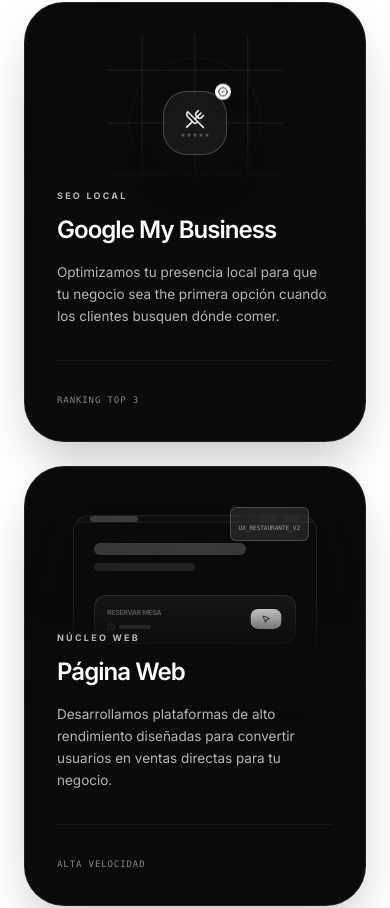
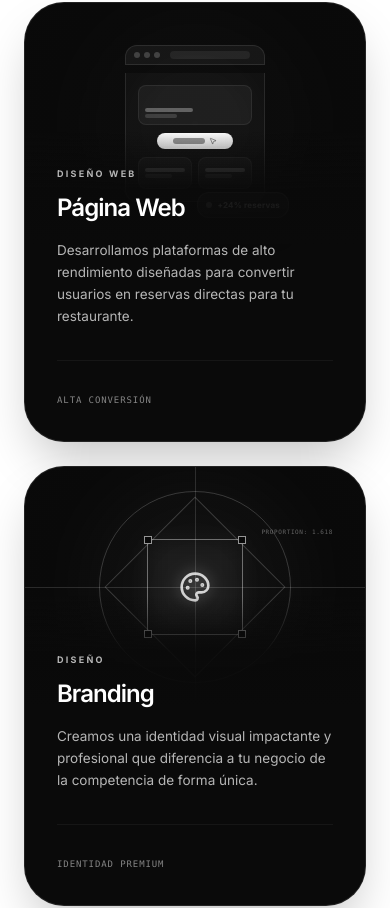
Before and after one commit to motionsmanagement/Motions, a React (Vite) app: page / in a window 390 px wide. Shown: the part 1265-2173 px from the top of the page. Built offline with nearby package versions, Linux system fonts and the light colour scheme.

Commit message:
Reorder services, redesign Web card, compact FinalCTA mobile button

```diff
--- a/components/FinalCTA.tsx
+++ b/components/FinalCTA.tsx
@@ -161,7 +161,7 @@ const FinalCTA: React.FC = () => {
               <div className="pt-6 flex justify-center">
                 <button
                   type="submit"
-                  className="bg-black text-white rounded-full pl-6 md:pl-10 pr-2 md:pr-2.5 py-2 md:py-2.5 flex items-center justify-center md:justify-between gap-3 md:gap-8 group hover:bg-neutral-800 transition-all hover:scale-[1.02] active:scale-95 w-full md:w-auto shadow-xl"
+                  className="bg-black text-white rounded-full pl-6 md:pl-10 pr-2 md:pr-2.5 py-2 md:py-2.5 flex items-center justify-center md:justify-between gap-3 md:gap-8 group hover:bg-neutral-800 transition-all hover:scale-[1.02] active:scale-95 w-auto shadow-xl mx-auto"
                 >
                   <span className="font-semibold tracking-tight text-[14px] md:text-lg leading-tight">
                     <span className="md:hidden">Solicitar presupuesto</span>
--- a/components/Services.tsx
+++ b/components/Services.tsx
@@ -16,90 +16,83 @@ const Services: React.FC = () => {
 
     const services = [
         {
-            title: "Google My Business",
-            description: "Optimizamos tu presencia local para que tu negocio sea the primera opción cuando los clientes busquen dónde comer.",
-            stats: "RANKING TOP 3",
-            tag: "SEO LOCAL",
+            title: "Página Web",
+            description: "Desarrollamos plataformas de alto rendimiento diseñadas para convertir usuarios en reservas directas para tu restaurante.",
+            stats: "ALTA CONVERSIÓN",
+            tag: "DISEÑO WEB",
             Illustration: ({ isVisible }: { isVisible: boolean }) => (
                 <div className="relative w-full h-full flex items-center justify-center">
-                    <div className="relative w-44 h-44 flex items-center justify-center">
-                        <div className="absolute inset-0 opacity-10">
-                            <svg width="100%" height="100%" viewBox="0 0 100 100">
-                                <path d="M0 20 H100 M0 50 H100 M0 80 H100 M20 0 V100 M50 0 V100 M80 0 V100" stroke="white" strokeWidth="0.5" fill="none" />
-                            </svg>
+                    {/* Ambient glow */}
+                    <div className={`absolute w-48 h-48 rounded-full bg-white/5 blur-3xl ${isVisible ? 'animate-pulse' : ''}`} style={{ animationDuration: '4s' }}></div>
+
+                    <div className="relative w-[140px] flex flex-col gap-2">
+                        {/* Browser bar */}
+                        <div className={`w-full h-5 rounded-t-xl bg-white/5 border border-white/10 flex items-center px-2 gap-1 transition-all duration-700 ${isVisible ? 'opacity-100' : 'opacity-0'}`}>
+                            <div className="w-1.5 h-1.5 rounded-full bg-white/20"></div>
+                            <div className="w-1.5 h-1.5 rounded-full bg-white/20"></div>
+                            <div className="w-1.5 h-1.5 rounded-full bg-white/20"></div>
+                            <div className="flex-1 mx-1.5 h-2 rounded-full bg-white/[0.07]"></div>
                         </div>
 
-                        <div className="relative z-10 w-16 h-16 flex items-center justify-center">
-                            <div className={`absolute inset-0 bg-white/10 blur-2xl rounded-full ${isVisible ? 'animate-pulse' : ''}`}></div>
-                            <div className="relative w-full h-full bg-white/5 border border-white/20 rounded-3xl flex items-center justify-center backdrop-blur-md shadow-2xl">
-                                <div className="flex flex-col items-center gap-1">
-                                    <UtensilsCrossed className="w-5 h-5 text-white/90" />
-                                    <div className="flex gap-0.5">
-                                        {[...Array(5)].map((_, i) => <Star key={i} className="w-1 h-1 text-white/40 fill-white/20" />)}
-                                    </div>
+                        {/* Main screen */}
+                        <div className={`w-full rounded-b-xl bg-white/[0.03] border border-t-0 border-white/10 p-3 space-y-2 transition-all duration-700 delay-100 ${isVisible ? 'opacity-100 translate-y-0' : 'opacity-0 translate-y-2'}`}>
+                            {/* Hero area */}
+                            <div className="w-full h-10 rounded-lg bg-white/[0.05] border border-white/[0.07] flex items-end p-1.5">
+                                <div className="space-y-0.5">
+                                    <div className="h-1 w-12 bg-white/30 rounded-full"></div>
+                                    <div className="h-1 w-8 bg-white/15 rounded-full"></div>
                                 </div>
                             </div>
-                            <div className={`absolute -top-1 -right-1 w-4 h-4 bg-white rounded-full flex items-center justify-center shadow-lg ${isVisible ? 'animate-bounce' : ''}`} style={{ animationDuration: '3s' }}>
-                                <CheckCircle2 className="w-2.5 h-2.5 text-black" />
+                            {/* CTA button */}
+                            <div className={`flex justify-center transition-all duration-700 delay-300 ${isVisible ? 'opacity-100 scale-100' : 'opacity-0 scale-90'}`}>
+                                <div className="px-4 py-1 bg-white rounded-full flex items-center gap-1">
+                                    <div className="w-8 h-1.5 bg-black/40 rounded-full"></div>
+                                    <MousePointer2 className="w-2 h-2 text-black/60" />
+                                </div>
+                            </div>
+                            {/* Cards row */}
+                            <div className="grid grid-cols-2 gap-1.5">
+                                {[...Array(2)].map((_, i) => (
+                                    <div key={i} className={`h-8 rounded-lg bg-white/[0.04] border border-white/[0.06] flex flex-col justify-center p-1.5 gap-0.5 transition-all duration-700 ${isVisible ? 'opacity-100' : 'opacity-0'}`} style={{ transitionDelay: `${400 + i * 100}ms` }}>
+                                        <div className="h-1 w-full bg-white/20 rounded-full"></div>
+                                        <div className="h-1 w-2/3 bg-white/10 rounded-full"></div>
+                                    </div>
+                                ))}
                             </div>
                         </div>
 
-                        <div className="absolute inset-0 border border-white/5 rounded-full scale-75"></div>
-                        <div className={`absolute inset-0 border border-white/[0.03] rounded-full scale-110 ${isVisible ? 'animate-ping' : ''}`} style={{ animationDuration: '4s' }}></div>
+                        {/* Floating metric badge */}
+                        <div className={`absolute -bottom-4 -right-6 bg-white/10 backdrop-blur-md border border-white/20 rounded-xl px-2 py-1.5 flex items-center gap-1.5 shadow-xl transition-all duration-700 delay-500 ${isVisible ? 'opacity-100 translate-y-0' : 'opacity-0 translate-y-2'}`}>
+                            <div className={`w-1.5 h-1.5 rounded-full bg-white ${isVisible ? 'animate-pulse' : ''}`}></div>
+                            <span className="text-[8px] font-bold text-white tracking-wide">+24% reservas</span>
+                        </div>
                     </div>
                 </div>
             )
         },
         {
-            title: "Página Web",
-            description: "Desarrollamos plataformas de alto rendimiento diseñadas para convertir usuarios en ventas directas para tu negocio.",
-            stats: "ALTA VELOCIDAD",
-            tag: "NÚCLEO WEB",
+            title: "Branding",
+            description: "Creamos una identidad visual impactante y profesional que diferencia a tu negocio de la competencia de forma única.",
+            stats: "IDENTIDAD PREMIUM",
+            tag: "DISEÑO",
             Illustration: ({ isVisible }: { isVisible: boolean }) => (
-                <div className="relative w-full h-full flex items-center justify-center p-12">
-                    <div className="w-full h-full border border-white/10 rounded-2xl bg-[#0A0A0A] relative overflow-hidden flex flex-col shadow-2xl">
-                        <div className="h-8 border-b border-white/5 flex items-center justify-between px-4 bg-white/[0.02]">
-                            <div className="w-12 h-1.5 bg-white/20 rounded-full"></div>
-                            <div className="flex gap-2">
-                                <div className="w-4 h-1.5 bg-white/10 rounded-full"></div>
-                                <div className="w-4 h-1.5 bg-white/10 rounded-full"></div>
-                            </div>
-                        </div>
+                <div className="relative w-full h-full flex items-center justify-center overflow-hidden">
+                    {/* Ambient glow behind everything */}
+                    <div className={`absolute w-40 h-40 rounded-full bg-white/10 blur-3xl ${isVisible ? 'animate-pulse' : ''}`} style={{ animationDuration: '3s' }}></div>
 
-                        <div className="flex-1 p-5 flex flex-col gap-4">
-                            <div className="space-y-2">
-                                <div className={`h-3 w-3/4 bg-white/20 rounded-full transition-all duration-1000 ${isVisible ? 'translate-x-0 opacity-100' : '-translate-x-4 opacity-0'}`}></div>
-                                <div className={`h-2 w-1/2 bg-white/10 rounded-full transition-all duration-1000 delay-100 ${isVisible ? 'translate-x-0 opacity-100' : '-translate-x-4 opacity-0'}`}></div>
-                            </div>
-
-                            <div className={`mt-2 p-3 rounded-xl border border-white/10 bg-white/5 flex items-center justify-between transition-all duration-1000 delay-200 ${isVisible ? 'scale-100 opacity-100' : 'scale-95 opacity-0'}`}>
-                                <div className="flex flex-col gap-1">
-                                    <span className="text-[7px] text-white/40 uppercase font-bold tracking-tighter">Reservar Mesa</span>
-                                    <div className="flex gap-1">
-                                        <Clock className="w-2 h-2 text-white/30" />
-                                        <div className="w-8 h-1 bg-white/20 rounded-full mt-0.5"></div>
-                                    </div>
-                                </div>
-                                <div className="px-3 py-1.5 bg-white rounded-lg flex items-center justify-center scale-90 transition-transform">
-                                    <MousePointer2 className="w-2.5 h-2.5 text-black" />
-                                </div>
-                            </div>
-
-                            <div className="grid grid-cols-2 gap-3">
-                                <div className="h-12 rounded-xl bg-white/[0.03] border border-white/5 flex items-center justify-center">
-                                    <div className={`w-6 h-6 rounded-full border border-white/10 border-dashed ${isVisible ? 'animate-[spin_10s_linear_infinite]' : ''}`}></div>
-                                </div>
-                                <div className="h-12 rounded-xl bg-white/[0.03] border border-white/5 p-2 space-y-1.5">
-                                    <div className={`h-1 w-full bg-white/10 rounded-full transition-all duration-1000 delay-300 ${isVisible ? 'scale-x-100' : 'scale-x-0'} origin-left`}></div>
-                                    <div className={`h-1 w-2/3 bg-white/10 rounded-full transition-all duration-1000 delay-400 ${isVisible ? 'scale-x-100' : 'scale-x-0'} origin-left`}></div>
-                                    <div className={`h-1 w-full bg-white/10 rounded-full transition-all duration-1000 delay-500 ${isVisible ? 'scale-x-100' : 'scale-x-0'} origin-left`}></div>
-                                </div>
-                            </div>
-                        </div>
+                    <div className={`w-48 h-48 border-[0.5px] border-white/20 rounded-full absolute transition-all duration-1000 ${isVisible ? 'scale-100 opacity-100' : 'scale-0 opacity-0'}`}></div>
+                    <div className={`w-32 h-32 border-[0.5px] border-white/20 rotate-45 absolute transition-all duration-1000 delay-200 ${isVisible ? 'scale-100 opacity-100' : 'scale-0 opacity-0'}`}></div>
+                    <div className={`relative w-24 h-24 border border-white/40 flex items-center justify-center transition-all duration-1000 delay-400 ${isVisible ? 'scale-100 opacity-100' : 'scale-75 opacity-0'}`}>
+                        <div className="absolute inset-0 bg-white/5 blur-md"></div>
+                        <div className="absolute -top-1 -left-1 w-2 h-2 border border-white/60 bg-[#0A0A0A]"></div>
+                        <div className="absolute -top-1 -right-1 w-2 h-2 border border-white/60 bg-[#0A0A0A]"></div>
+                        <div className="absolute -bottom-1 -left-1 w-2 h-2 border border-white/60 bg-[#0A0A0A]"></div>
+                        <div className="absolute -bottom-1 -right-1 w-2 h-2 border border-white/60 bg-[#0A0A0A]"></div>
+                        <Palette className={`w-8 h-8 text-white/70 transition-all duration-1000 ${isVisible ? 'text-white/80' : 'text-white/20'}`} style={{ filter: isVisible ? 'drop-shadow(0 0 8px rgba(255,255,255,0.5))' : 'none' }} />
                     </div>
-                    <div className={`absolute top-10 right-14 bg-white/10 backdrop-blur-md px-2 py-1 rounded-md border border-white/20 transition-all duration-1000 delay-600 ${isVisible ? 'translate-y-0 opacity-100' : 'translate-y-2 opacity-0'}`}>
-                        <span className="text-[6px] font-mono text-white/60">UX_RESTAURANTE_V2</span>
-                    </div>
+                    <div className={`w-full h-[0.5px] bg-white/15 absolute transition-all duration-1000 delay-600 ${isVisible ? 'scale-x-100' : 'scale-x-0'}`}></div>
+                    <div className={`w-[0.5px] h-full bg-white/15 absolute transition-all duration-1000 delay-600 ${isVisible ? 'scale-y-100' : 'scale-y-0'}`}></div>
+                    <div className={`absolute top-1/4 right-8 font-mono text-[6px] text-white/40 tracking-widest uppercase transition-all duration-1000 delay-800 ${isVisible ? 'opacity-100 translate-x-0' : 'opacity-0 translate-x-4'}`}>Proportion: 1.618</div>
                 </div>
             )
         },
@@ -134,31 +127,40 @@ const Services: React.FC = () => {
             )
         },
         {
-            title: "Branding",
-            description: "Creamos una identidad visual impactante y profesional que diferencia a tu negocio de la competencia de forma única.",
-            stats: "IDENTIDAD PREMIUM",
-            tag: "DISEÑO",
+            title: "Google My Business",
+            description: "Optimizamos tu presencia local para que tu negocio sea la primera opción cuando los clientes busquen dónde comer.",
+            stats: "RANKING TOP 3",
+            tag: "SEO LOCAL",
             Illustration: ({ isVisible }: { isVisible: boolean }) => (
-                <div className="relative w-full h-full flex items-center justify-center overflow-hidden">
-                    {/* Ambient glow behind everything */}
-                    <div className={`absolute w-40 h-40 rounded-full bg-white/10 blur-3xl ${isVisible ? 'animate-pulse' : ''}`} style={{ animationDuration: '3s' }}></div>
+                <div className="relative w-full h-full flex items-center justify-center">
+                    <div className="relative w-44 h-44 flex items-center justify-center">
+                        <div className="absolute inset-0 opacity-10">
+                            <svg width="100%" height="100%" viewBox="0 0 100 100">
+                                <path d="M0 20 H100 M0 50 H100 M0 80 H100 M20 0 V100 M50 0 V100 M80 0 V100" stroke="white" strokeWidth="0.5" fill="none" />
+                            </svg>
+                        </div>
 
-                    <div className={`w-48 h-48 border-[0.5px] border-white/20 rounded-full absolute transition-all duration-1000 ${isVisible ? 'scale-100 opacity-100' : 'scale-0 opacity-0'}`}></div>
-                    <div className={`w-32 h-32 border-[0.5px] border-white/20 rotate-45 absolute transition-all duration-1000 delay-200 ${isVisible ? 'scale-100 opacity-100' : 'scale-0 opacity-0'}`}></div>
-                    <div className={`relative w-24 h-24 border border-white/40 flex items-center justify-center transition-all duration-1000 delay-400 ${isVisible ? 'scale-100 opacity-100' : 'scale-75 opacity-0'}`}>
-                        <div className="absolute inset-0 bg-white/5 blur-md"></div>
-                        <div className="absolute -top-1 -left-1 w-2 h-2 border border-white/60 bg-[#0A0A0A]"></div>
-                        <div className="absolute -top-1 -right-1 w-2 h-2 border border-white/60 bg-[#0A0A0A]"></div>
-                        <div className="absolute -bottom-1 -left-1 w-2 h-2 border border-white/60 bg-[#0A0A0A]"></div>
-                        <div className="absolute -bottom-1 -right-1 w-2 h-2 border border-white/60 bg-[#0A0A0A]"></div>
-                        <Palette className={`w-8 h-8 text-white/70 transition-all duration-1000 ${isVisible ? 'text-white/80' : 'text-white/20'}`} style={{ filter: isVisible ? 'drop-shadow(0 0 8px rgba(255,255,255,0.5))' : 'none' }} />
+                        <div className="relative z-10 w-16 h-16 flex items-center justify-center">
+                            <div className={`absolute inset-0 bg-white/10 blur-2xl rounded-full ${isVisible ? 'animate-pulse' : ''}`}></div>
+                            <div className="relative w-full h-full bg-white/5 border border-white/20 rounded-3xl flex items-center justify-center backdrop-blur-md shadow-2xl">
+                                <div className="flex flex-col items-center gap-1">
+                                    <UtensilsCrossed className="w-5 h-5 text-white/90" />
+                                    <div className="flex gap-0.5">
+                                        {[...Array(5)].map((_, i) => <Star key={i} className="w-1 h-1 text-white/40 fill-white/20" />)}
+                                    </div>
+                                </div>
+                            </div>
+                            <div className={`absolute -top-1 -right-1 w-4 h-4 bg-white rounded-full flex items-center justify-center shadow-lg ${isVisible ? 'animate-bounce' : ''}`} style={{ animationDuration: '3s' }}>
+                                <CheckCircle2 className="w-2.5 h-2.5 text-black" />
+                            </div>
+                        </div>
+
+                        <div className="absolute inset-0 border border-white/5 rounded-full scale-75"></div>
+                        <div className={`absolute inset-0 border border-white/[0.03] rounded-full scale-110 ${isVisible ? 'animate-ping' : ''}`} style={{ animationDuration: '4s' }}></div>
                     </div>
-                    <div className={`w-full h-[0.5px] bg-white/15 absolute transition-all duration-1000 delay-600 ${isVisible ? 'scale-x-100' : 'scale-x-0'}`}></div>
-                    <div className={`w-[0.5px] h-full bg-white/15 absolute transition-all duration-1000 delay-600 ${isVisible ? 'scale-y-100' : 'scale-y-0'}`}></div>
-                    <div className={`absolute top-1/4 right-8 font-mono text-[6px] text-white/40 tracking-widest uppercase transition-all duration-1000 delay-800 ${isVisible ? 'opacity-100 translate-x-0' : 'opacity-0 translate-x-4'}`}>Proportion: 1.618</div>
                 </div>
             )
-        }
+        },
     ];
 
     return (
```
